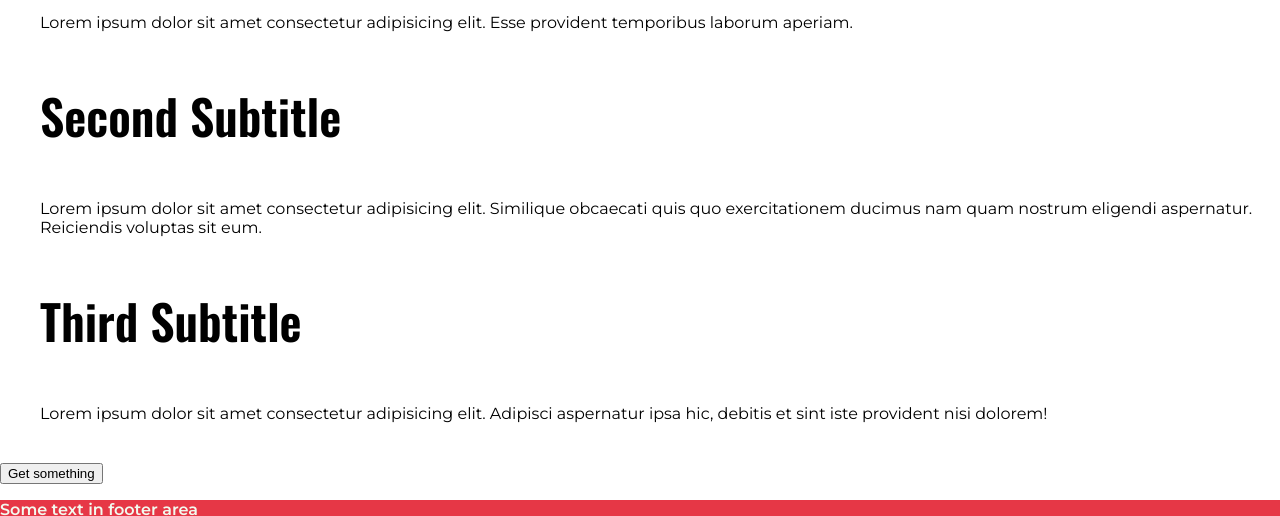
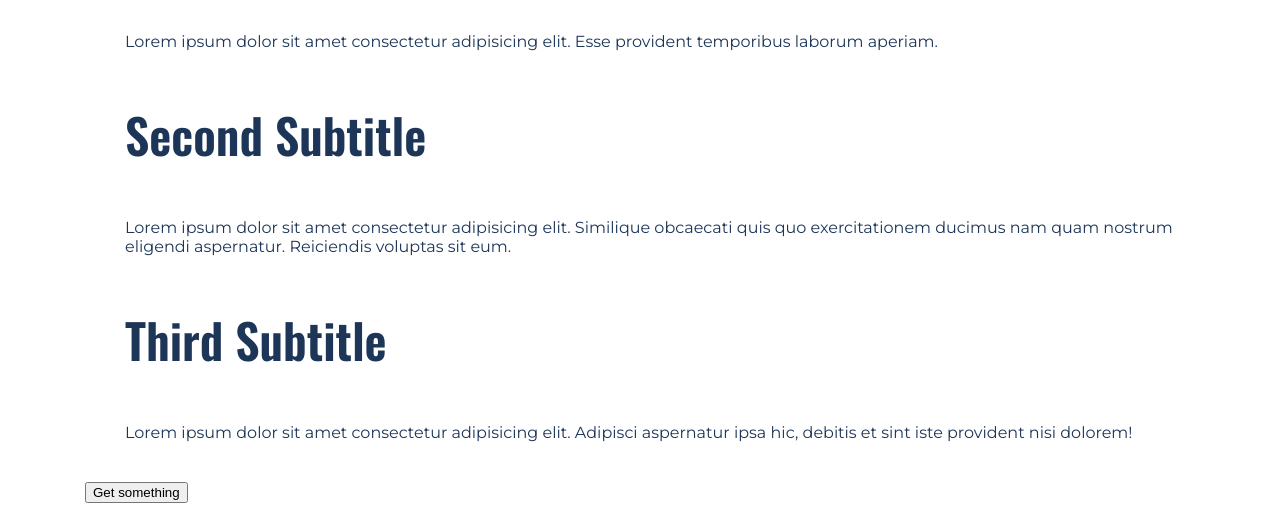
Before and after one commit to DabTheMatt/site_one, a website built with Vite: page index.html in a window 1280 px wide. Shown: the part 662-1178 px from the top of the page. Built offline with nearby package versions, Linux system fonts and the light colour scheme.

Commit message:
style max-width margins

```diff
--- a/index.html
+++ b/index.html
@@ -67,9 +67,11 @@
       </section>
 
       <section class="carousel">
-        <h2 class="fs-s-heading"></h2>
-        <!-- carousele here -->
-        <button class="regular-button">Get something</button>
+        <div class="container">
+          <h2 class="fs-s-heading"></h2>
+          <!-- carousele here -->
+          <button class="regular-button">Get something</button>
+        </div>
       </section>
 
       <section class="bg-accent f-color-light">
--- a/style.css
+++ b/style.css
@@ -96,6 +96,14 @@
   color: var(--main-dark);
 }
 
+.container {
+  --max-width: 1110px;
+  --padding: 1rem;
+
+  width: min(var(--max-width), 100% - var(--padding) * 2);
+  margin-inline: auto;
+}
+
 * {
   box-sizing: border-box;
 }
@@ -156,4 +164,5 @@ ol {
 body {
   font-size: var(--font-size-body);
   font-weight: var(--font-weight-regular);
+  color: var(--main-dark);
 }
```
